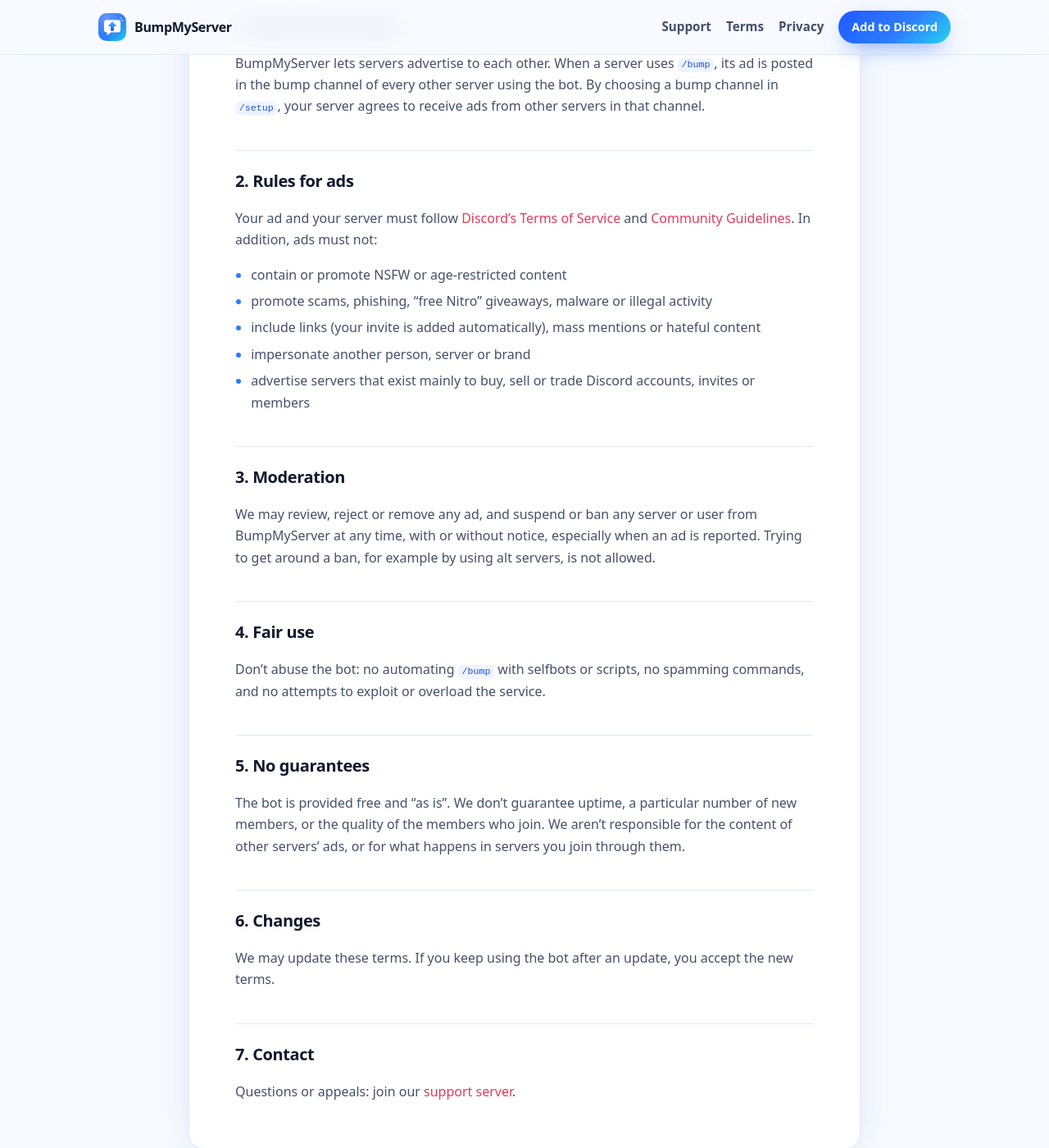
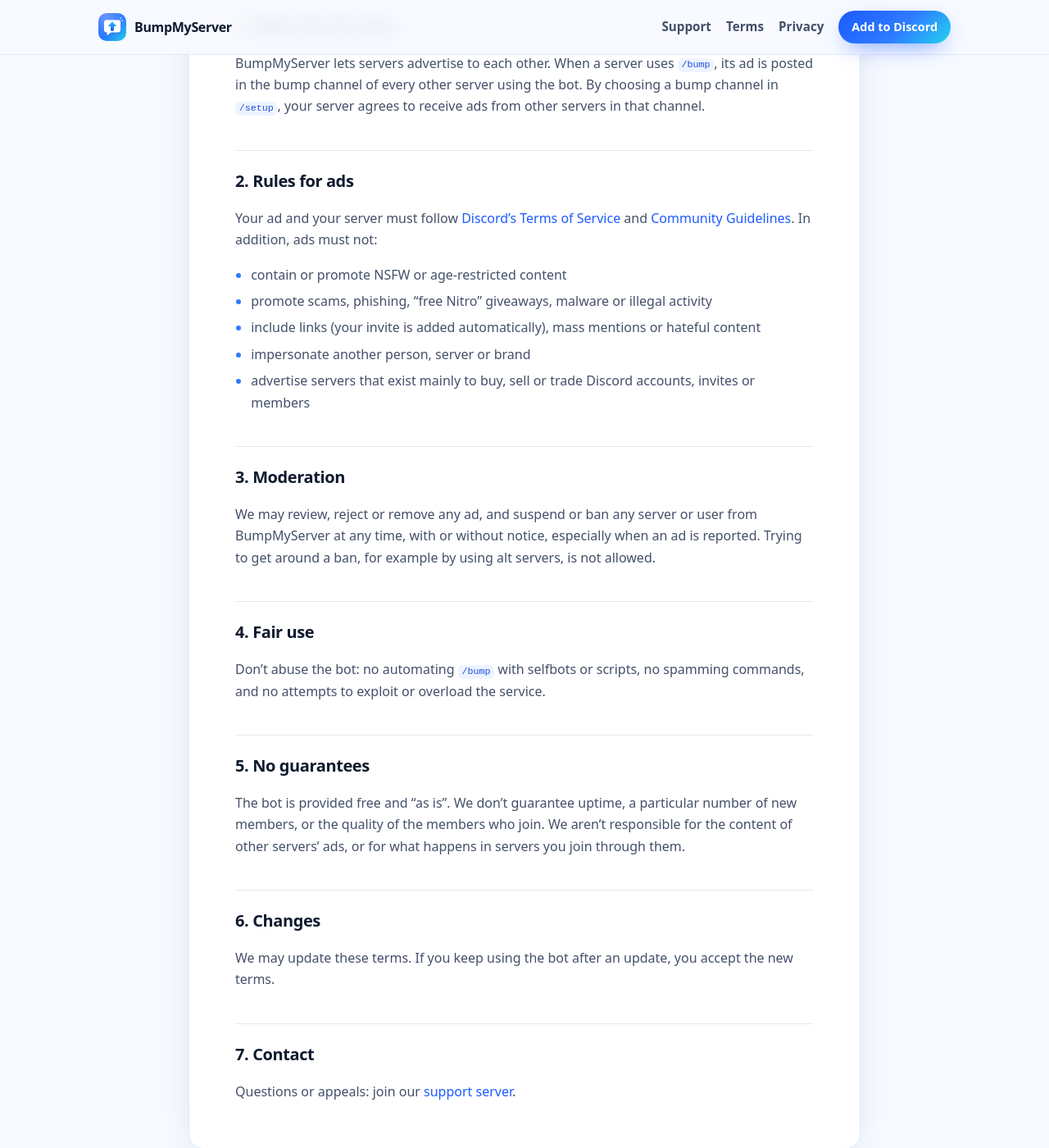
Before and after one commit to lach1anm/bumpmyserver, a Jekyll site: the page built from terms.md, in a window 1280 px wide and 1400 px high, scrolled down 401 px. Shown: the whole window at 82% size. Built offline with Jekyll 4.4.1, drawn with Linux system fonts in a browser that asks for light colours.

Commit message:
Blue link colour
Co-Authored-By: Claude Opus 5.5 <noreply@anthropic.com>

```diff
--- a/assets/style.css
+++ b/assets/style.css
@@ -8,7 +8,7 @@
 * { box-sizing: border-box; }
 html { scroll-behavior: smooth; }
 body { margin: 0; font-family: var(--font); color: var(--ink); background: var(--bg); line-height: 1.65; -webkit-font-smoothing: antialiased; }
-a { color: #e23a5c; text-decoration: none; }
+a { color: #1d5bff; text-decoration: none; }
 a:hover { text-decoration: underline; }
 img { display: block; max-width: 100%; }
 .wrap { width: min(1040px, 100% - 40px); margin-inline: auto; }
```
